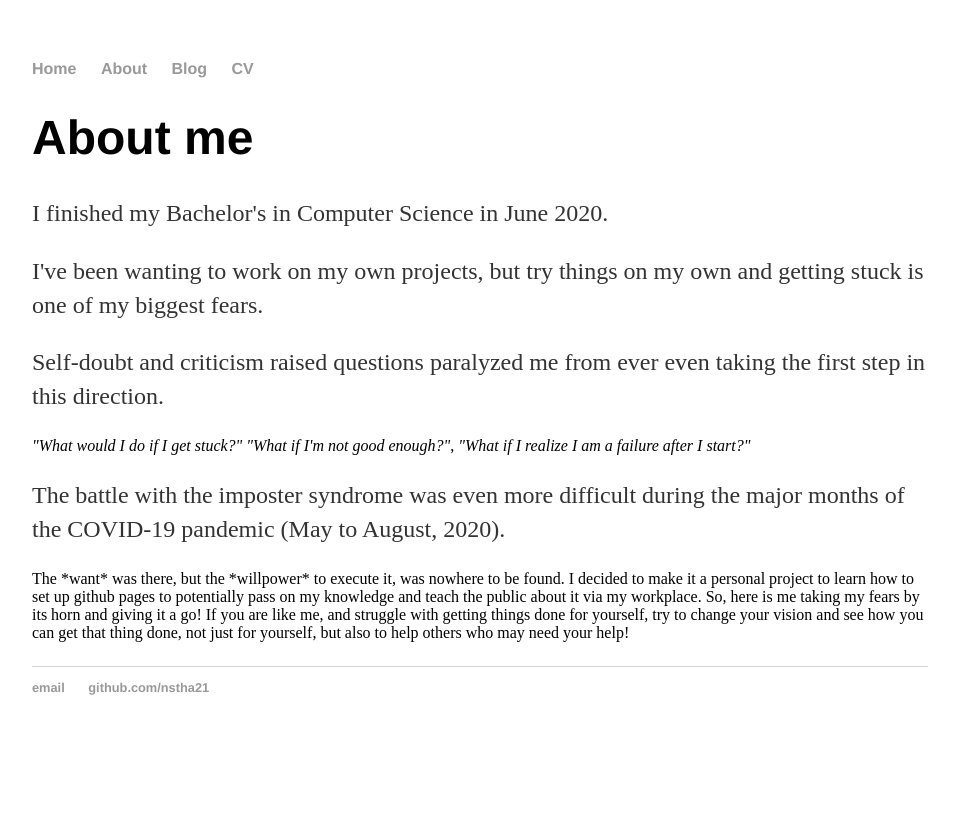
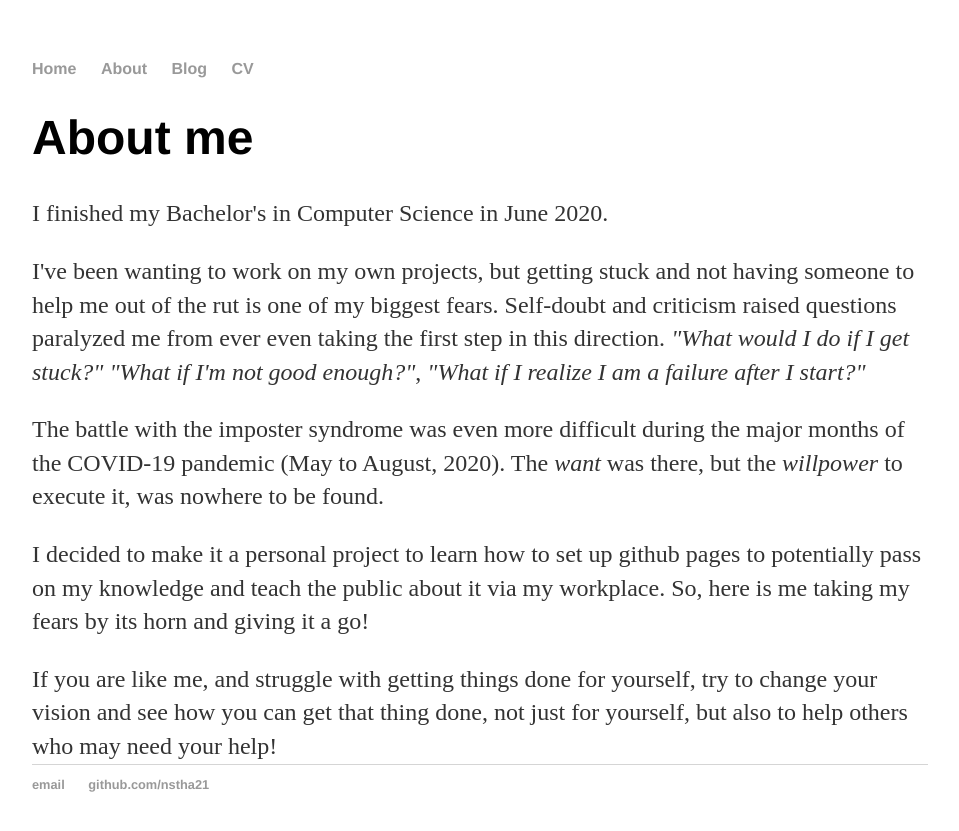
Before and after one commit to nstha21/nstha21.github.io, a Jekyll site: the page built from about/index.html, in a window 1280 px wide. Shown: the top 831 px of the page, without its empty margins (160-1119 px from the left). Built offline with Jekyll 4.4.1, drawn with Linux system fonts in a browser that asks for light colours.

Commit message:
Update index.html

```diff
--- a/about/index.html
+++ b/about/index.html
@@ -6,13 +6,12 @@ title: About Nish
 <div class="blurb">
   <h1>About me</h1>
     <p>I finished my Bachelor's in Computer Science in June 2020. </p>
-    <p>I've been wanting to work on my own projects, but try things on my own and getting stuck is one of my biggest fears. </p>
-    <p>Self-doubt and criticism raised questions paralyzed me from ever even taking the first step in this direction. </p>
-    <i>"What would I do if I get stuck?"</i>    <i>"What if I'm not good enough?"</i>,    <i>"What if I realize I am a failure after I start?"</i>
-<p>    The battle with the imposter syndrome was even more difficult during the major months of the COVID-19 pandemic (May to August, 2020). </p>
-    The *want* was there, but the *willpower* to execute it, was nowhere to be found.
-    I decided to make it a personal project to learn how to set up github pages to potentially pass on my knowledge and teach the public about it via my workplace.
-    So, here is me taking my fears by its horn and giving it a go!
-    If you are like me, and struggle with getting things done for yourself, try to change your vision and see how you can get that thing done, not just for yourself, but also to help others who may need your help!</p>
+    <p>I've been wanting to work on my own projects, but getting stuck and not having someone to help me out of the rut is one of my biggest fears. Self-doubt and criticism raised questions paralyzed me from ever even taking the first step in this direction. <i>"What would I do if I get stuck?"</i>
+<i>"What if I'm not good enough?"</i>, <i>"What if I realize I am a failure after I start?"</i> </p>
+    <p>The battle with the imposter syndrome was even more difficult during the major months of the COVID-19 pandemic (May to August, 2020).
+  The <i>want</i> was there, but the <i>willpower</i> to execute it, was nowhere to be found. </p>
+   <p> I decided to make it a personal project to learn how to set up github pages to potentially pass on my knowledge and teach the public about it via my workplace.
+     So, here is me taking my fears by its horn and giving it a go! </p>
+    <p> If you are like me, and struggle with getting things done for yourself, try to change your vision and see how you can get that thing done, not just for yourself, but also to help others who may need your help!</p>
 
 </div> <!-- /.blurb -->
```
